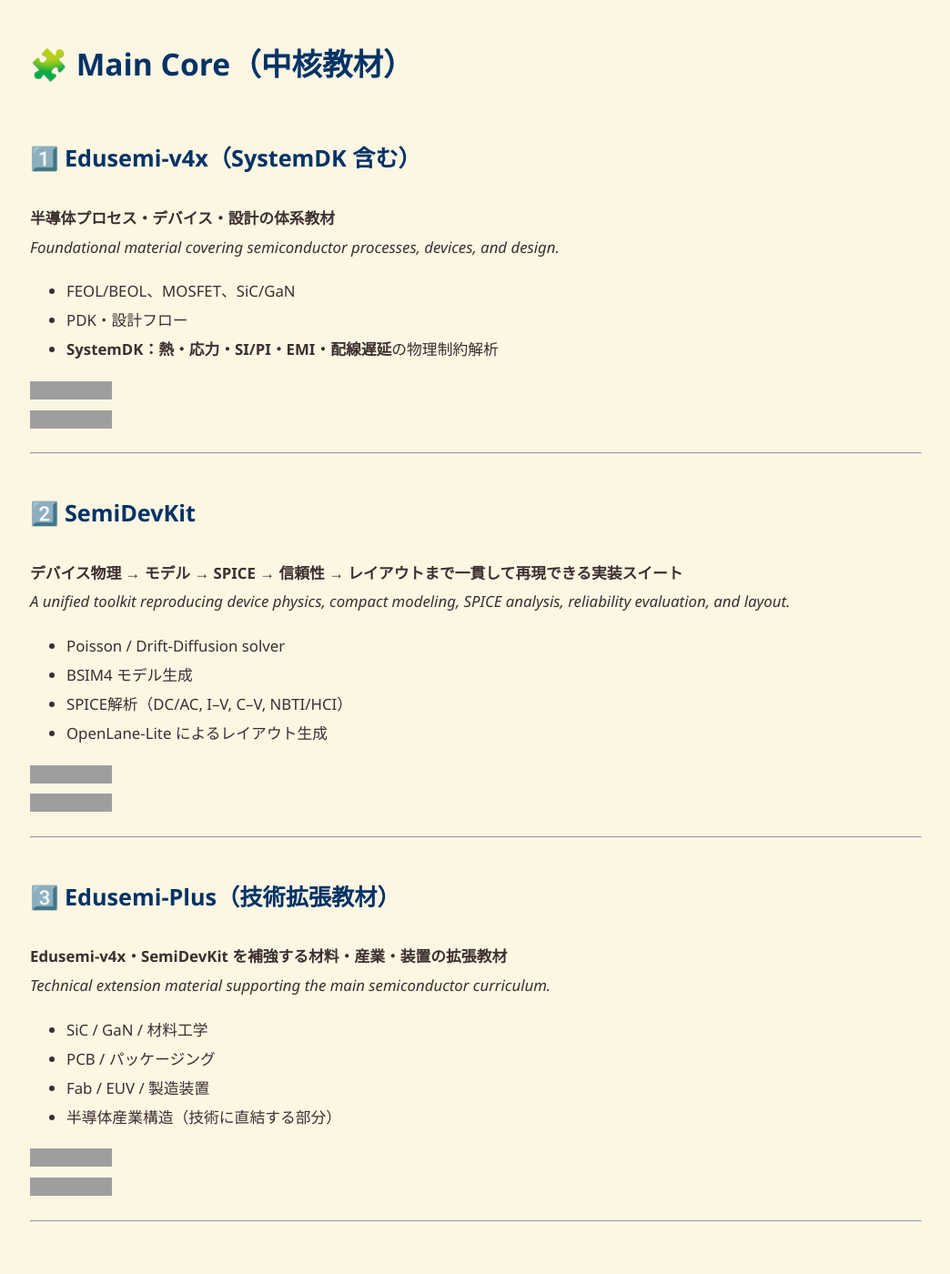
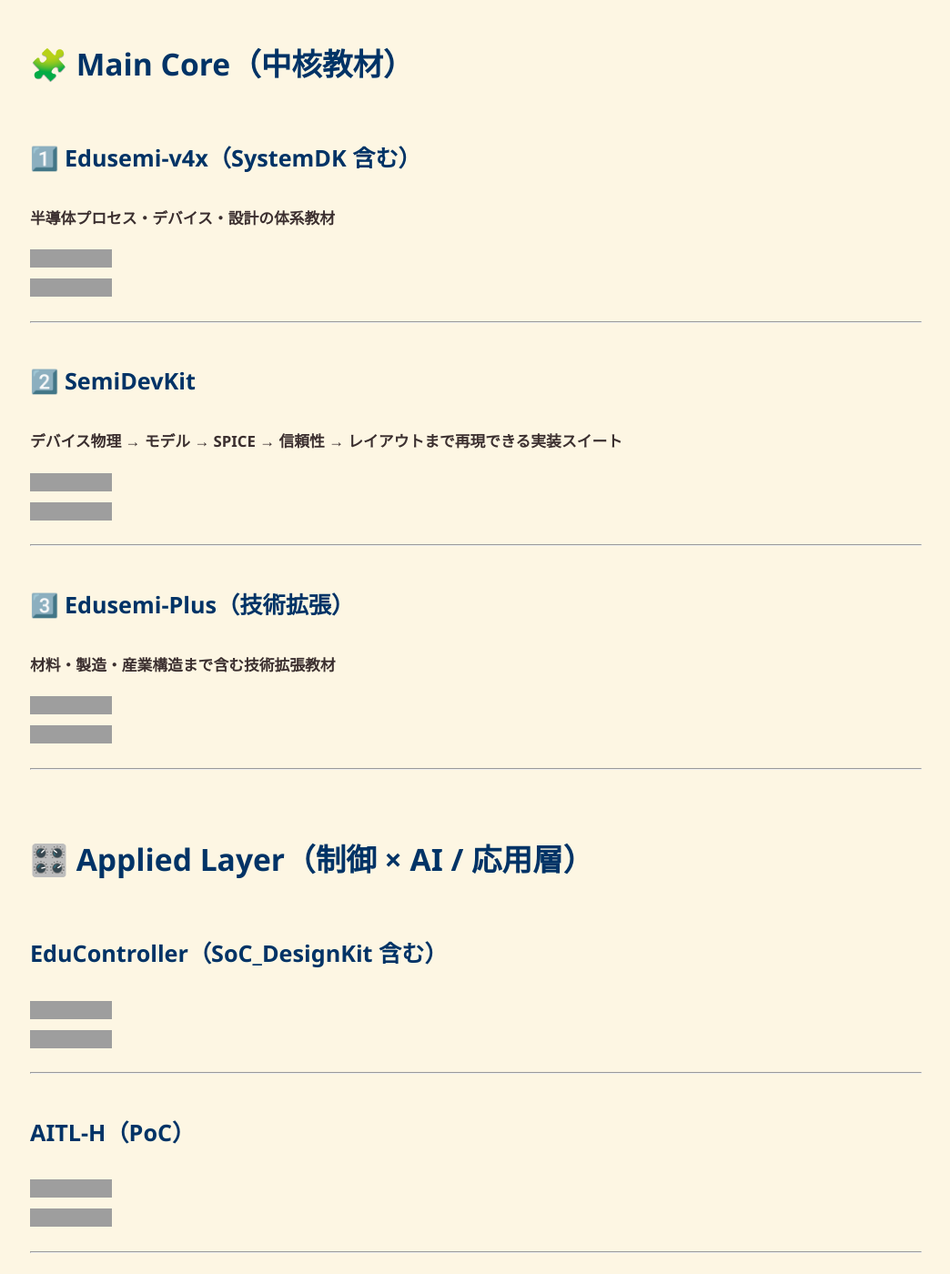
Before and after one commit to Samizo-AITL/Samizo-AITL.github.io, a Jekyll site: the page built from index.md, in a window 1280 px wide and 1400 px high, scrolled down 707 px. Shown: the whole window at 91% size, without its empty margins (117-1161 px from the left). Built offline with Jekyll 4.4.1, drawn with Linux system fonts in a browser that asks for light colours; some of the changed text lies outside the part shown; grey boxes are pictures that could not be loaded.

Commit message:
Update index.md

```diff
--- a/index.md
+++ b/index.md
@@ -27,11 +27,6 @@
 
 ## 1️⃣ Edusemi-v4x（SystemDK 含む）
 **半導体プロセス・デバイス・設計の体系教材**
-*Foundational material covering semiconductor processes, devices, and design.*
-
-- FEOL/BEOL、MOSFET、SiC/GaN
-- PDK・設計フロー
-- **SystemDK：熱・応力・SI/PI・EMI・配線遅延**の物理制約解析
 
 [![🌐 View Site](https://img.shields.io/badge/View-Site-brightgreen?logo=github)](https://samizo-aitl.github.io/Edusemi-v4x/)
 [![💻 View Repo](https://img.shields.io/badge/View-Repo-blue?logo=github)](https://github.com/Samizo-AITL/Edusemi-v4x)
@@ -39,27 +34,15 @@
 ---
 
 ## 2️⃣ SemiDevKit
-**デバイス物理 → モデル → SPICE → 信頼性 → レイアウトまで一貫して再現できる実装スイート**
-*A unified toolkit reproducing device physics, compact modeling, SPICE analysis, reliability evaluation, and layout.*
-
-- Poisson / Drift-Diffusion solver
-- BSIM4 モデル生成
-- SPICE解析（DC/AC, I–V, C–V, NBTI/HCI）
-- OpenLane-Lite によるレイアウト生成
+**デバイス物理 → モデル → SPICE → 信頼性 → レイアウトまで再現できる実装スイート**
 
 [![🌐 View Site](https://img.shields.io/badge/View-Site-brightgreen?logo=github)](https://samizo-aitl.github.io/SemiDevKit/)
 [![💻 View Repo](https://img.shields.io/badge/View-Repo-blue?logo=github)](https://github.com/Samizo-AITL/SemiDevKit)
 
 ---
 
-## 3️⃣ Edusemi-Plus（技術拡張教材）
-**Edusemi-v4x・SemiDevKit を補強する材料・産業・装置の拡張教材**
-*Technical extension material supporting the main semiconductor curriculum.*
-
-- SiC / GaN / 材料工学
-- PCB / パッケージング
-- Fab / EUV / 製造装置
-- 半導体産業構造（技術に直結する部分）
+## 3️⃣ Edusemi-Plus（技術拡張）
+**材料・製造・産業構造まで含む技術拡張教材**
 
 [![🌐 View Site](https://img.shields.io/badge/View-Site-brightgreen?logo=github)](https://samizo-aitl.github.io/Edusemi-Plus/)
 [![💻 View Repo](https://img.shields.io/badge/View-Repo-blue?logo=github)](https://github.com/Samizo-AITL/Edusemi-Plus)
@@ -69,25 +52,20 @@
 # 🎛️ Applied Layer（制御 × AI / 応用層）
 
 ## EduController（SoC_DesignKit 含む）
-**PID・FSM・LLM を統合した制御教材**
-*Integrated learning materials for PID, FSM, and LLM-based adaptive control.*
-
 [![🌐 View Site](https://img.shields.io/badge/View-Site-brightgreen?logo=github)](https://samizo-aitl.github.io/EduController/)
 [![💻 View Repo](https://img.shields.io/badge/View-Repo-blue?logo=github)](https://github.com/Samizo-AITL/EduController)
 
 ---
 
 ## AITL-H（PoC）
-**PID × FSM × LLM の三層アーキテクチャを再現可能なPoC教材**
-*A reproducible PoC for a three-layer intelligent control architecture.*
-
 [![🌐 View Site](https://img.shields.io/badge/View-Site-brightgreen?logo=github)](https://samizo-aitl.github.io/AITL-H/)
 [![💻 View Repo](https://img.shields.io/badge/View-Repo-blue?logo=github)](https://github.com/Samizo-AITL/AITL-H)
 
 ---
 
 # 🏛️ Integration Layer（社会・構想層）
-※ 旧 Strategy は古いため、**新しい戦略リポジトリを後日構築予定**。
+
+※ 現行 Strategy は刷新予定のため、ここでは構造上のプレースホルダのみ。
 
 ---
 
@@ -104,19 +82,15 @@
 
 ---
 
-# 👤 Author（現行情報を保持）
+# 👤 Author
 
-| 項目 | 内容 |
-|------|-------|
-| **氏名 / Name** | **三溝 真一（Shinichi Samizo）** |
-| **肩書 / Title** | **独立系半導体研究者** |
-| **Email** | [shin3t72@gmail.com](mailto:shin3t72@gmail.com) |
-| **X (Twitter)** | https://x.com/shin3t72 |
-| **GitHub** | https://github.com/Samizo-AITL |
-| **Career Summary** | https://samizo-aitl.github.io/about/career-summary/ |
+[![👤 Author Profile](https://img.shields.io/badge/Profile-Author-orange?logo=github)](https://samizo-aitl.github.io/about/career-summary/)
+[![🐦 X (Twitter)](https://img.shields.io/badge/X-@shin3t72-black?logo=x)](https://x.com/shin3t72)
+[![📧 Email](https://img.shields.io/badge/Email-shin3t72@gmail.com-red?logo=gmail)](mailto:shin3t72@gmail.com)
+[![💻 GitHub](https://img.shields.io/badge/GitHub-Samizo--AITL-blue?logo=github)](https://github.com/Samizo-AITL)
 
 ---
 
 # 🕘 Update Log
-更新履歴はこちら：
-https://samizo-aitl.github.io/about/update/
+
+[![📄 View Update Log](https://img.shields.io/badge/View-Update_Log-orange?logo=markdown)](https://samizo-aitl.github.io/about/update/)
```
